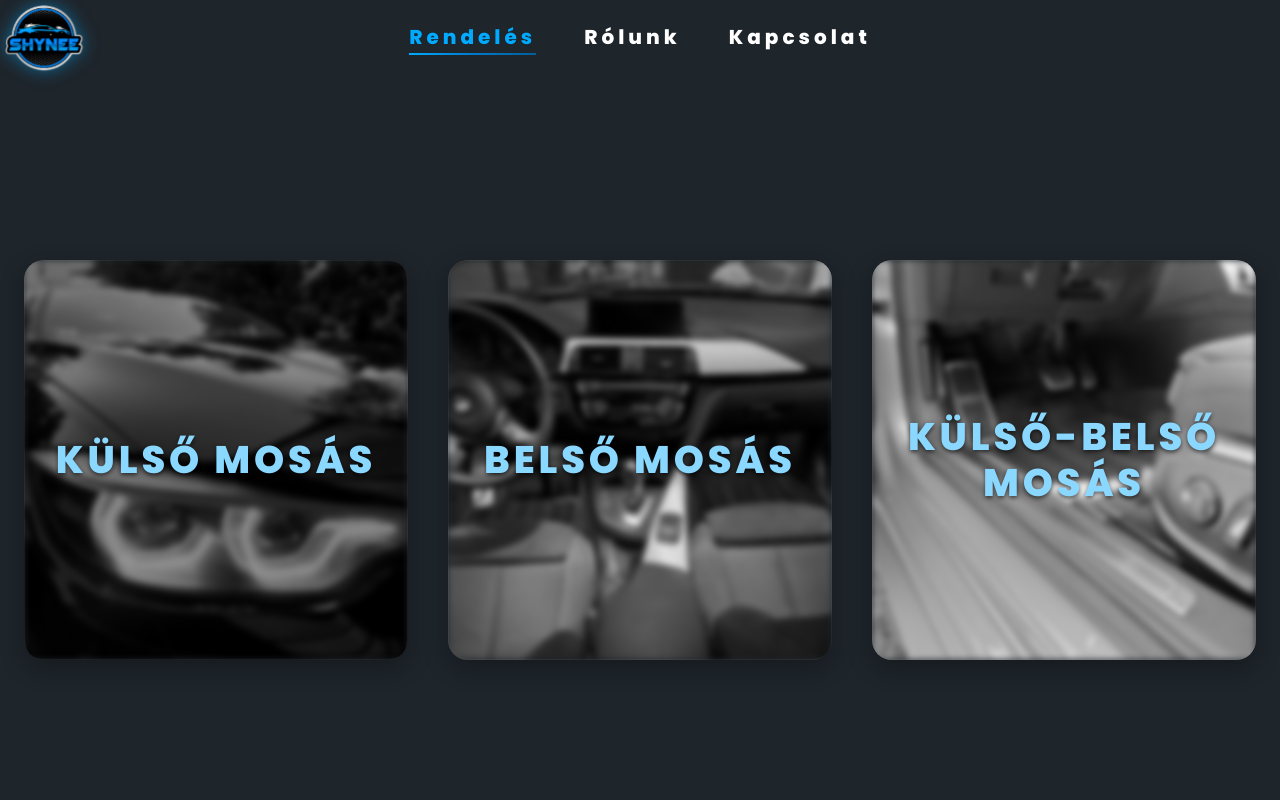
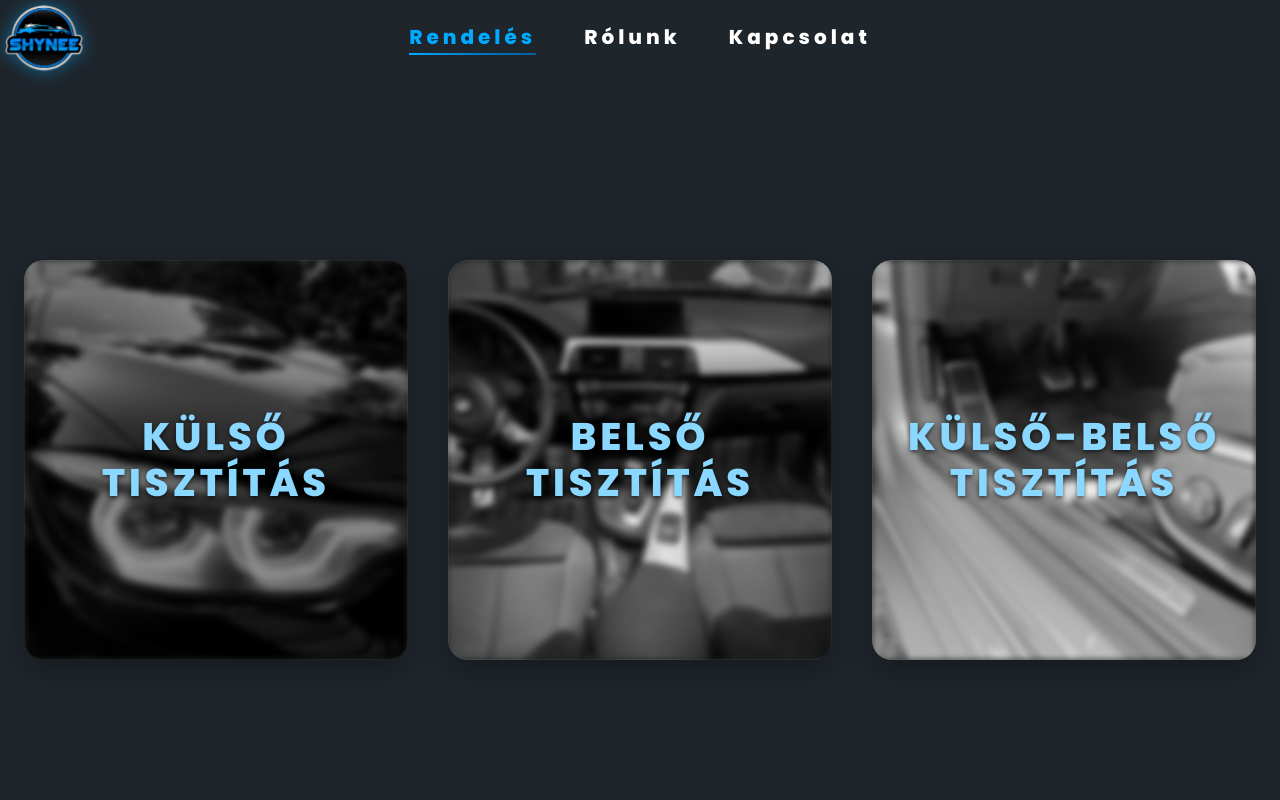
Before and after one commit to brdBoti/Shynee, a React (Vite) app in the folder client/: page /rendeles in a window 1280 px wide. Shown: the top 800 px of the page. Built offline with nearby package versions, Linux system fonts and the light colour scheme.

Commit message:
card modify

```diff
--- a/client/src/pages/Rendeles/Rendelés.jsx
+++ b/client/src/pages/Rendeles/Rendelés.jsx
@@ -19,7 +19,7 @@ export default function Rendelés() {
             backgroundImage: `url(${shiny_outside})`,
           }}
         />
-        <div className="card-content-rendeles">Külső mosás</div>
+        <div className="card-content-rendeles">Külső tisztítás</div>
       </Link>
       <Link to="/rendeles-belso" className="card-rendeles">
         <div
@@ -28,7 +28,7 @@ export default function Rendelés() {
             backgroundImage: `url(${shiny_inside})`,
           }}
         />
-        <div className="card-content-rendeles">Belső mosás</div>
+        <div className="card-content-rendeles">Belső tisztítás</div>
       </Link>
       <Link to="/rendeles-kulso-belso" className="card-rendeles">
         <div
@@ -37,7 +37,7 @@ export default function Rendelés() {
             backgroundImage: `url(${shiny_outin})`,
           }}
         />
-        <div className="card-content-rendeles">Külső-belső mosás</div>
+        <div className="card-content-rendeles">Külső-belső tisztítás</div>
       </Link>
     </div>
   );
```
